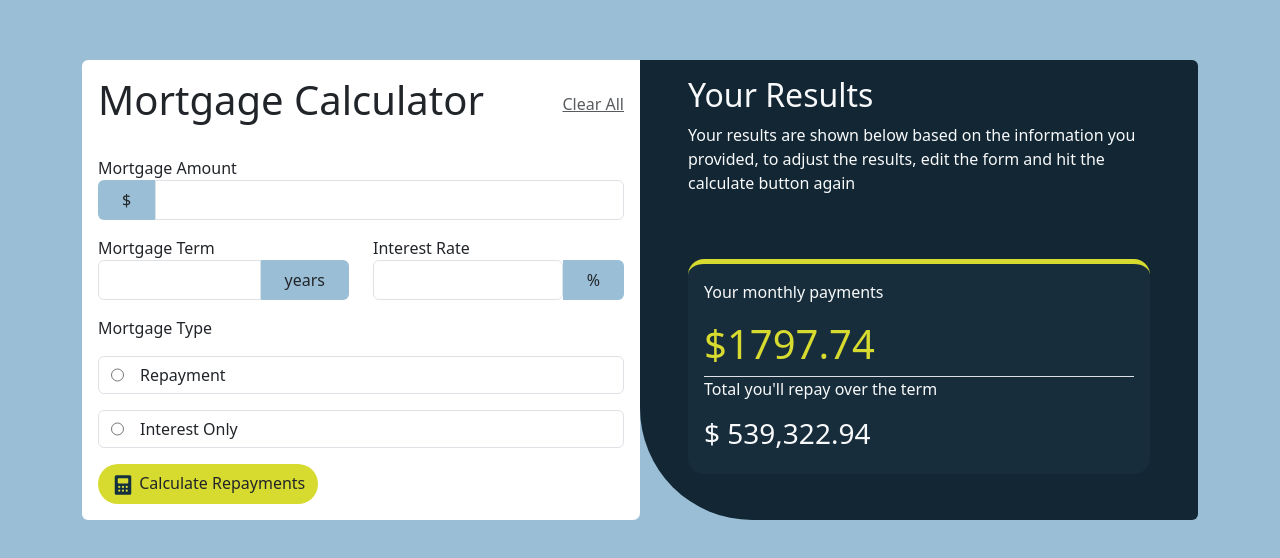
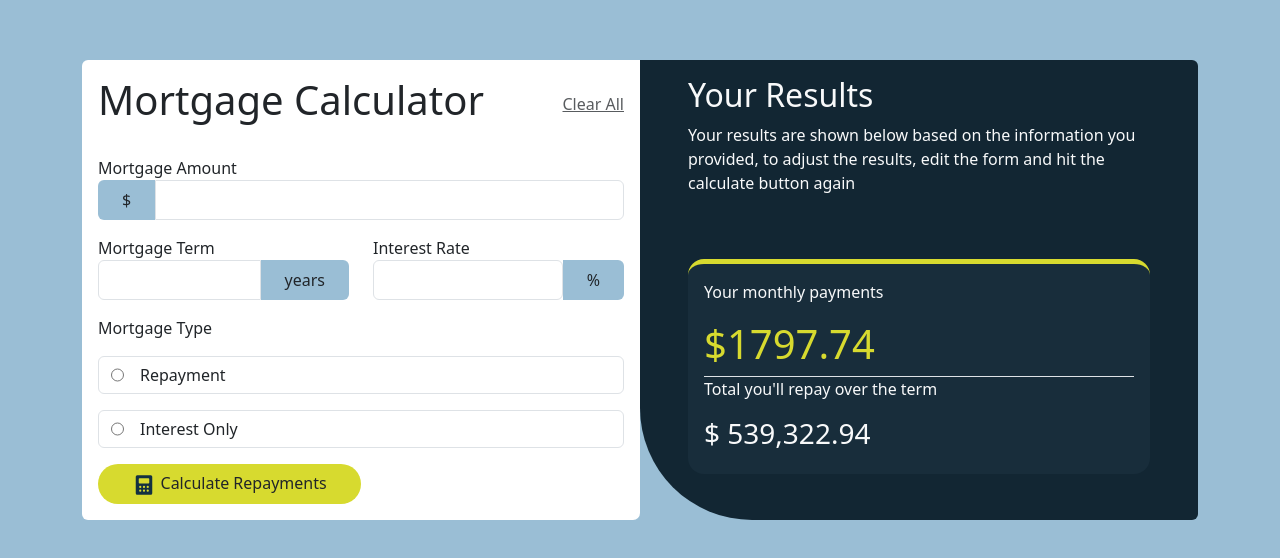
Before and after one commit to abdalsimam1-sketch/mortgage-calculator, a React (Vite) app: page / in a window 1280 px wide. Shown: the part 110-668 px from the top of the page. Built offline with nearby package versions, Linux system fonts and the light colour scheme.

Commit message:
fix : shorten button width on desktop

```diff
--- a/src/index.css
+++ b/src/index.css
@@ -26,6 +26,7 @@ main.app,
 button.cal-button,
 button.cal-button:hover {
   background-color: var(--lime);
+  width: 100%;
 }
 
 .logo-section {
@@ -50,4 +51,8 @@ button.cal-button:hover {
   .green-section {
     border-bottom-left-radius: 7rem;
   }
+  button.cal-button,
+  button.cal-button:hover {
+    width: 50%;
+  }
 }
```
